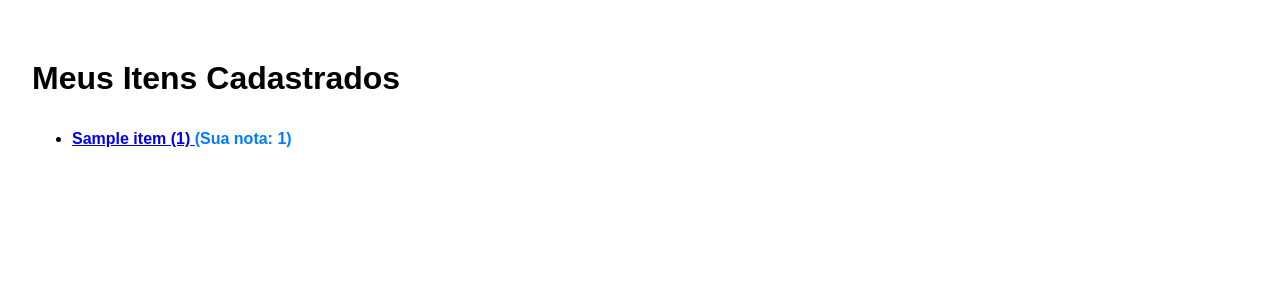
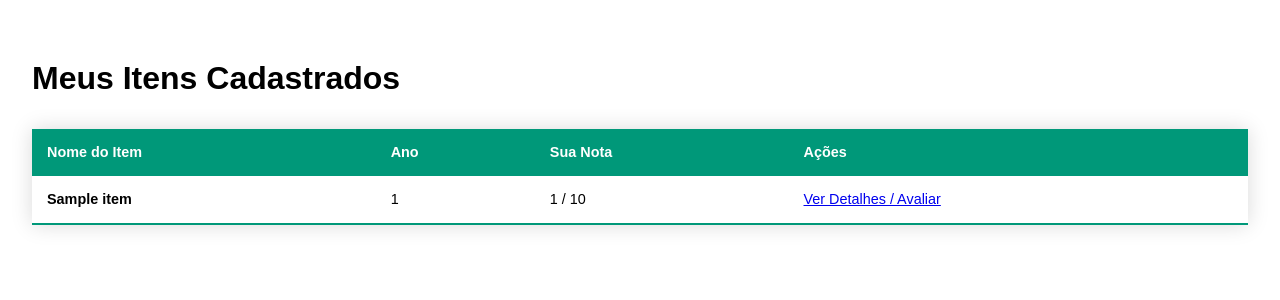
Before and after one commit to qualquercois1/Catalogo, a Django app: page /app/meus-filmes/ in a window 1280 px wide. Shown: the part 54-354 px from the top of the page. Run offline with Django 5.2, Linux system fonts and the light colour scheme; a user stored in the database is signed in; tables that the repository leaves empty hold one stand-in row (values such as "Sample post").

Commit message:
Agora mostra os filmes em formato de tabela

```diff
--- a/catalog/templates/catalog/meus_filmes.html
+++ b/catalog/templates/catalog/meus_filmes.html
@@ -6,27 +6,70 @@
     <h1>Meus Itens Cadastrados</h1>
 
     {% if filmes %}
-        <ul>
-            {% for filme in filmes %}
-                <li>
-                    <a href="{% url 'catalog:detalhe_item' filme.id %}">
-                        <strong>{{ filme.nome }} ({{ filme.ano_lancamento }})</strong>
-                    </a>
+        <style>
+            /* Estilos básicos para deixar a tabela mais bonita */
+            .styled-table {
+                border-collapse: collapse;
+                margin: 25px 0;
+                font-size: 0.9em;
+                width: 100%;
+                box-shadow: 0 0 20px rgba(0, 0, 0, 0.15);
+            }
+            .styled-table thead tr {
+                background-color: #009879;
+                color: #ffffff;
+                text-align: left;
+            }
+            .styled-table th,
+            .styled-table td {
+                padding: 12px 15px;
+            }
+            .styled-table tbody tr {
+                border-bottom: 1px solid #dddddd;
+            }
+            .styled-table tbody tr:nth-of-type(even) {
+                background-color: #f3f3f3;
+            }
+            .styled-table tbody tr:last-of-type {
+                border-bottom: 2px solid #009879;
+            }
+            .styled-table tbody tr:hover {
+                background-color: #e0e0e0;
+            }
+            .no-rating {
+                color: #888;
+                font-style: italic;
+            }
+        </style>
 
-                    {# 👇👇 LÓGICA ADICIONADA AQUI 👇👇 #}
-                    {# Verifica se o campo 'minha_nota' não está vazio #}
-                    {% if filme.minha_nota %}
-                        <span style="color: #007bff; font-weight: bold;">
-                            (Sua nota: {{ filme.minha_nota }})
-                        </span>
-                    {% else %}
-                        <span style="color: #888; font-style: italic;">
-                            (Não avaliado)
-                        </span>
-                    {% endif %}
-                </li>
-            {% endfor %}
-        </ul>
+        <table class="styled-table">
+            <thead>
+                <tr>
+                    <th>Nome do Item</th>
+                    <th>Ano</th>
+                    <th>Sua Nota</th>
+                    <th>Ações</th>
+                </tr>
+            </thead>
+            <tbody>
+                {% for filme in filmes %}
+                    <tr>
+                        <td><strong>{{ filme.nome }}</strong></td>
+                        <td>{{ filme.ano_lancamento }}</td>
+                        <td>
+                            {% if filme.minha_nota %}
+                                {{ filme.minha_nota }} / 10
+                            {% else %}
+                                <span class="no-rating">Não avaliado</span>
+                            {% endif %}
+                        </td>
+                        <td>
+                            <a href="{% url 'catalog:detalhe_item' filme.id %}">Ver Detalhes / Avaliar</a>
+                        </td>
+                    </tr>
+                {% endfor %}
+            </tbody>
+        </table>
     {% else %}
         <p>Você ainda não cadastrou nenhum item.</p>
         <p><a href="{% url 'catalog:criar_item' %}">Clique aqui para adicionar seu primeiro item!</a></p>
```
